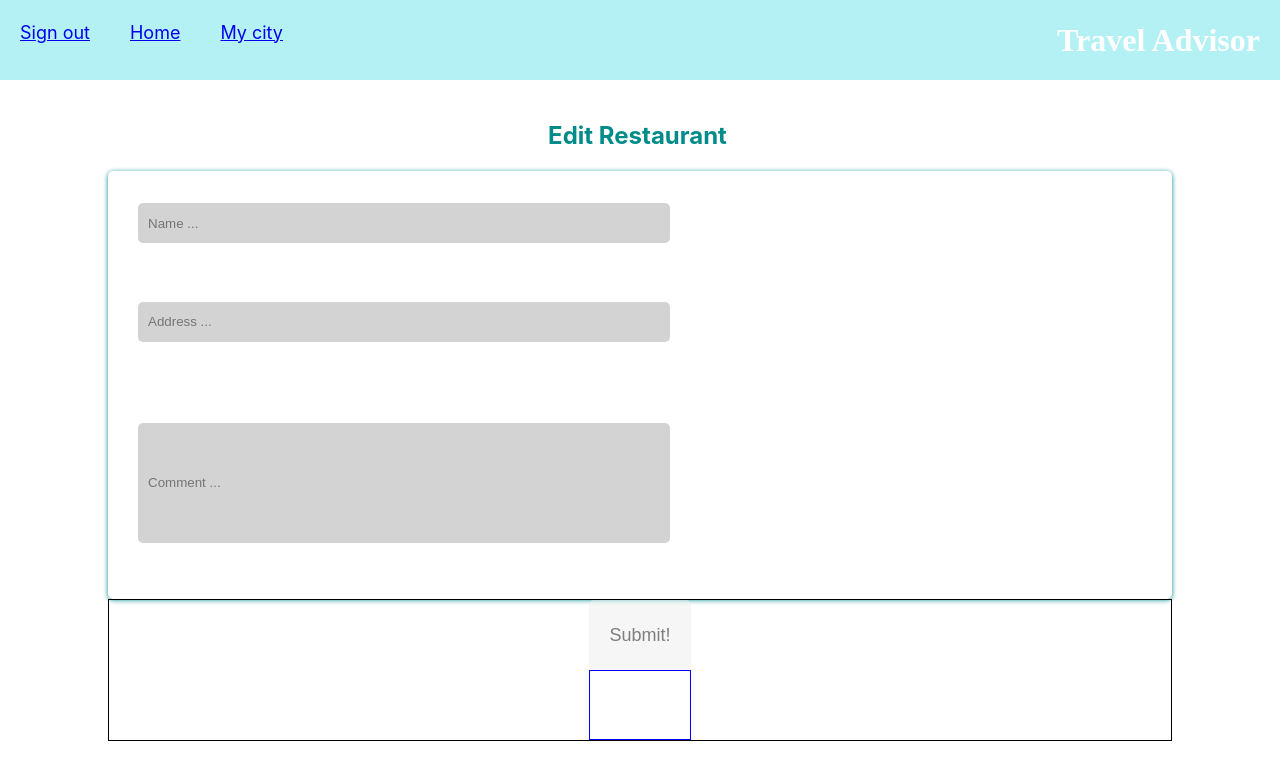
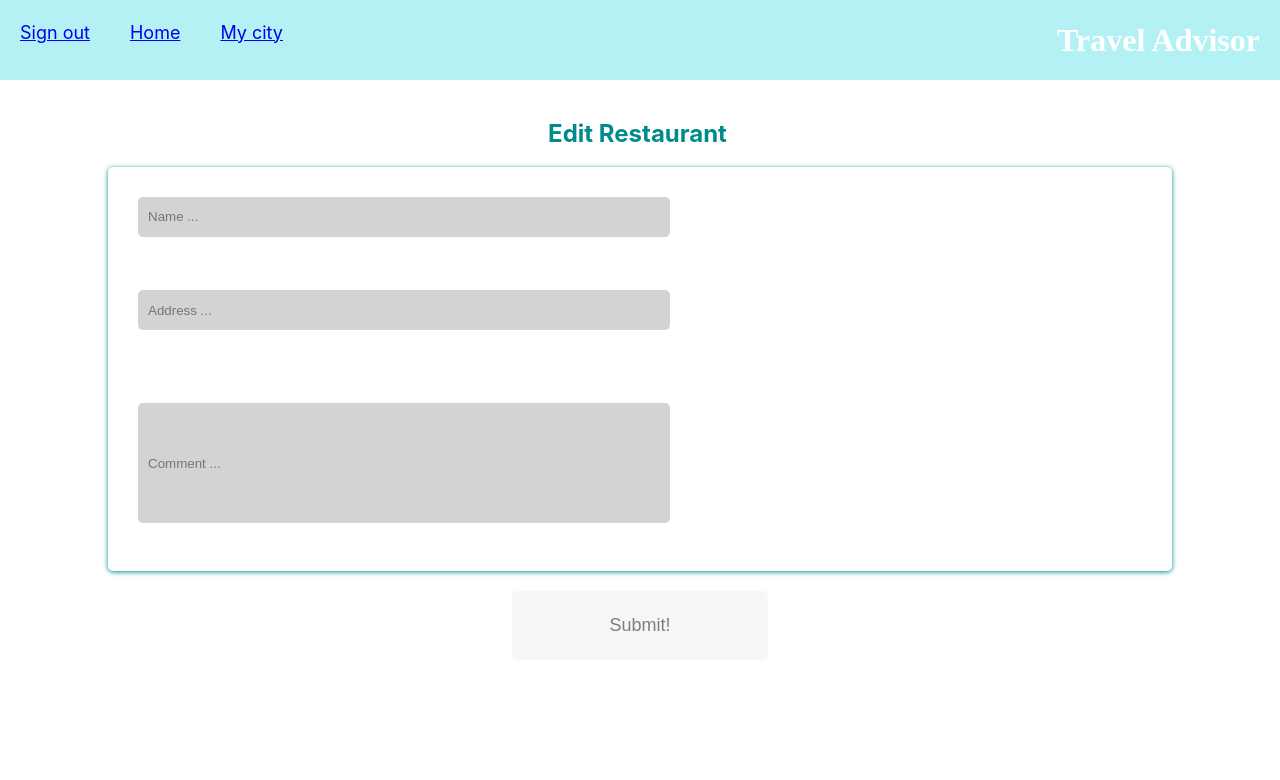
Before and after one commit to neda-jahadi/Examensarbete, a React (Create React App) app: page /add/1/1/1 in a window 1280 px wide. Shown: the top 780 px of the page. Built offline with nearby package versions, Linux system fonts and the light colour scheme; no server answers.

Commit message:
Fixade submit info på AddUrs sida om item redan finns

```diff
--- a/src/components/AddUrsActivity.css
+++ b/src/components/AddUrsActivity.css
@@ -1,5 +1,5 @@
 .content-holder {
-    height: 90%;
+    height: 85%;
     display: grid;
     grid-template-rows: 10% 60% 20%;
     padding: 20px;
@@ -46,13 +46,12 @@
     display: grid;
     grid-template-rows: 1fr 1fr;
     justify-content: center;
-    border: 1px solid;
     /* padding-top: 10px; */
+}
+.submit > button {
+    width: 50vw;
+}
 
-}
-.submit > * {
-    border: 1px solid blue;
-}
 
 :invalid + .error-name {
     display: block;
@@ -103,6 +102,13 @@
     -webkit-box-shadow: none;
     box-shadow: none;
   }
+  .active-submit-error {
+      display: block;
+      color: red;
+  }
+  .inactive-submit-error {
+      display: none;
+  }
 
 @media(min-width: 1025px){
     .content-holder .title {
@@ -141,6 +147,14 @@
         text-align: left;
     }
     .submit > button {
-        /* width: 15vw; */
+        width: 20vw;
+    }
+
+    .submit {
+        grid-template-rows: 60% 30%;
+        padding-top: 20px;
+    }
+    .submit > div {
+        text-align: center;
     }
 }
--- a/src/components/AddUrsActivity.jsx
+++ b/src/components/AddUrsActivity.jsx
@@ -15,6 +15,7 @@ const AddUrsActivity = () => {
     const [addressValid, setAddressValid] = useState(false);
     const [commentValid, setCommentValid] = useState(false);
     const [submit, setSubmit] = useState(false);
+    const [submitMsgClass, setSubmitMsgClass] = useState('inactive-submit-error');
 
     const history = useHistory();
     const {item,userid,cityid} = useParams();
@@ -93,7 +94,8 @@ const AddUrsActivity = () => {
                  (element.address.toLowerCase() === item.address.toLowerCase()
                     && element.name.toLowerCase() === item.name.toLowerCase()))
             if(res) {
-                console.log('Already exist')
+                console.log('Already exist');
+                setSubmitMsgClass('active-submit-error');
             } else {
                 insertTheEntity(item)
             }
@@ -132,7 +134,10 @@ const AddUrsActivity = () => {
                         pattern="[a-zA-Z0-9À-ž.\s]{1,30}"
                         onChange={(e) => {
                             setName(e.target.value)
-                            setNameValid(e.target.validity.valid)} }/>
+                            setNameValid(e.target.validity.valid)
+                            setSubmitMsgClass('inactive-submit-error');
+                            }}/>
+
                     <div className="error-name">Just Letter/Number(Min 1-Max 30) </div>
                 </div>
 
@@ -141,7 +146,10 @@ const AddUrsActivity = () => {
                          pattern="[a-zA-Z0-9À-ž.\s]{5,40}"
                          onChange={(e) => {
                              setAddress(e.target.value)
-                             setAddressValid(e.target.validity.valid)}} />
+                             setAddressValid(e.target.validity.valid)
+                             setSubmitMsgClass('inactive-submit-error');
+                             }} />
+
                     <div  className="error-address" >Just Letter/Number(Min 5-Max 40)</div>
                 </div>
 
@@ -150,14 +158,17 @@ const AddUrsActivity = () => {
                           pattern="[a-zA-Z0-9À-ž.)(!:'\s]{3,}"
                          onChange={(e) => {
                              setComment(e.target.value)
-                             setCommentValid(e.target.validity.valid)}} />
+                             setCommentValid(e.target.validity.valid)
+                             setSubmitMsgClass('inactive-submit-error');
+                             }} />
+
                     <div  className="error-comment" >Min 3,Just Letter Number and ).(!:'</div>
                 </div>
 
             </div>
             <div className="submit">
                 <button className={submitBtnStatus} onClick={()=> onSubmit()}>Submit!</button>
-                <div>{SubmitionMessage}</div>
+                <div className={submitMsgClass}>{SubmitionMessage}</div>
             </div>
         </div>
     )
```
